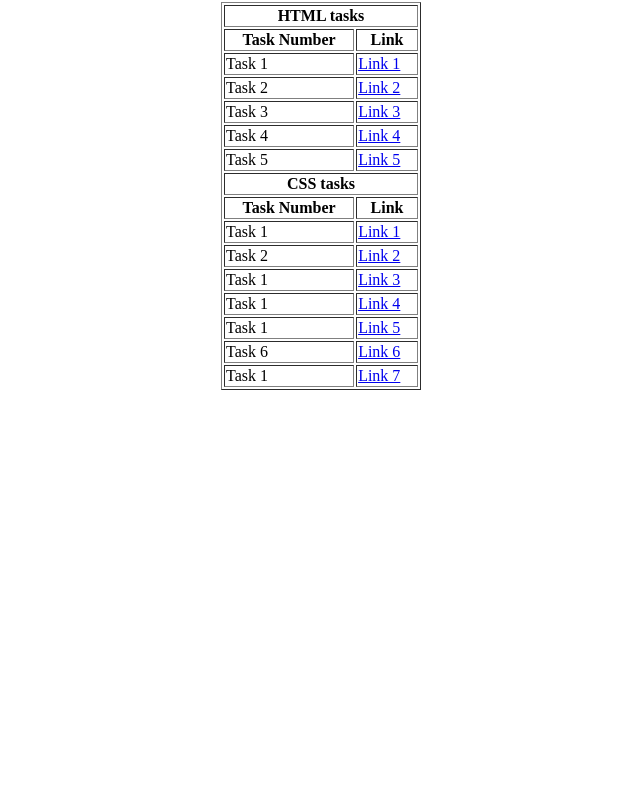
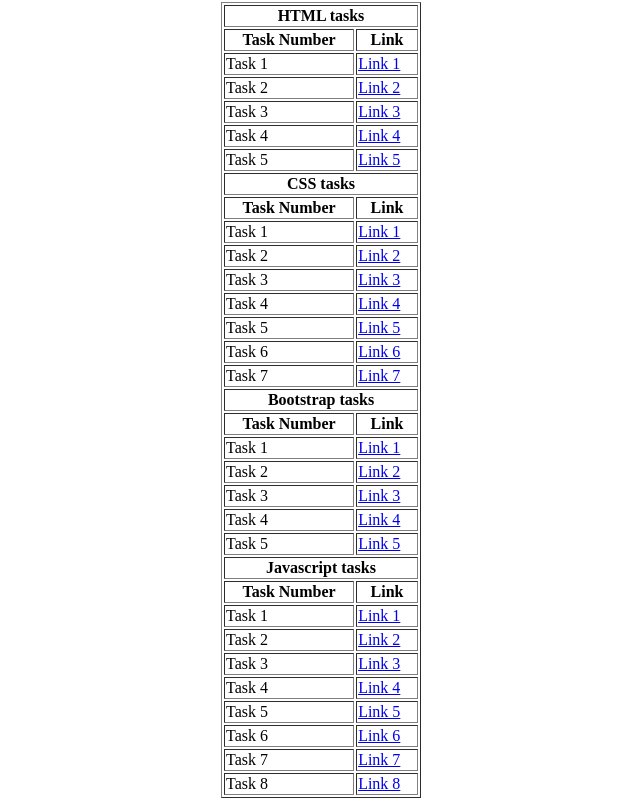
Before and after one commit to Harshmendhe349/mern_stack, a plain HTML site: page index.html in a window 1280 px wide. Shown: the part 78-884 px from the top of the page, without its empty margins (319-959 px from the left). Before the commit the page ends 800 px from the top, so only its background shows below. Drawn offline with Linux system fonts and the light colour scheme.

Commit message:
Update index.html

```diff
--- a/index.html
+++ b/index.html
@@ -65,17 +65,17 @@
             </tr>
 
             <tr>
-                <td>Task 1</td>
+                <td>Task 3</td>
                 <td><a href="https://harshmendhe349.github.io/mern_stack/css%20task/task3.html">Link 3</a></td>
             </tr>
 
             <tr>
-                <td>Task 1</td>
+                <td>Task 4</td>
                 <td><a href="https://harshmendhe349.github.io/mern_stack/css%20task/task4.html">Link 4</a></td>
             </tr>
 
             <tr>
-                <td>Task 1</td>
+                <td>Task 5</td>
                 <td><a href="https://harshmendhe349.github.io/mern_stack/css%20task/task5.html">Link 5</a></td>
             </tr>
 
@@ -85,8 +85,91 @@
             </tr>
 
             <tr>
+                <td>Task 7</td>
+                <td><a href="https://harshmendhe349.github.io/mern_stack/css%20task/task7.html">Link 7</a></td>
+            </tr>
+
+            <tr>
+                <th colspan="2">Bootstrap tasks</th>
+            </tr>
+
+            <tr>
+                <th>Task Number</th>
+                <th>Link</th>
+            </tr>
+
+            <tr>
                 <td>Task 1</td>
-                <td><a href="https://harshmendhe349.github.io/mern_stack/css%20task/task7.html">Link 7</a></td>
+                <td><a href="https://harshmendhe349.github.io/mern_stack/bootstrap%20task/task1.html">Link 1</a></td>
+            </tr>
+
+            <tr>
+                <td>Task 2</td>
+                <td><a href="https://harshmendhe349.github.io/mern_stack/bootstrap%20task/task2.html">Link 2</a></td>
+            </tr>
+
+            <tr>
+                <td>Task 3</td>
+                <td><a href="https://harshmendhe349.github.io/mern_stack/bootstrap%20task/task3.html">Link 3</a></td>
+            </tr>
+
+            <tr>
+                <td>Task 4</td>
+                <td><a href="https://harshmendhe349.github.io/mern_stack/bootstrap%20task/task4.html">Link 4</a></td>
+            </tr>
+
+            <tr>
+                <td>Task 5</td>
+                <td><a href="https://harshmendhe349.github.io/mern_stack/bootstrap%20task/task5.html">Link 5</a></td>
+            </tr>
+
+            <tr>
+                <th colspan="2">Javascript tasks</th>
+            </tr>
+
+            <tr>
+                <th>Task Number</th>
+                <th>Link</th>
+            </tr>
+
+            <tr>
+                <td>Task 1</td>
+                <td><a href="https://harshmendhe349.github.io/mern_stack/javascript%20task/task1.html">Link 1</a></td>
+            </tr>
+
+            <tr>
+                <td>Task 2</td>
+                <td><a href="https://harshmendhe349.github.io/mern_stack/javascript%20task/task2.html">Link 2</a></td>
+            </tr>
+
+            <tr>
+                <td>Task 3</td>
+                <td><a href="https://harshmendhe349.github.io/mern_stack/javascript%20task/task3.html">Link 3</a></td>
+            </tr>
+
+            <tr>
+                <td>Task 4</td>
+                <td><a href="https://harshmendhe349.github.io/mern_stack/javascript%20task/task4.html">Link 4</a></td>
+            </tr>
+
+            <tr>
+                <td>Task 5</td>
+                <td><a href="https://harshmendhe349.github.io/mern_stack/javascript%20task/task5.html">Link 5</a></td>
+            </tr>
+
+            <tr>
+                <td>Task 6</td>
+                <td><a href="https://harshmendhe349.github.io/mern_stack/javascript%20task/task6.html">Link 6</a></td>
+            </tr>
+
+            <tr>
+                <td>Task 7</td>
+                <td><a href="https://harshmendhe349.github.io/mern_stack/javascript%20task/task7.html">Link 7</a></td>
+            </tr>
+
+            <tr>
+                <td>Task 8</td>
+                <td><a href="https://harshmendhe349.github.io/mern_stack/javascript%20task/task8.html">Link 8</a></td>
             </tr>
         </table>
     </center>
```
